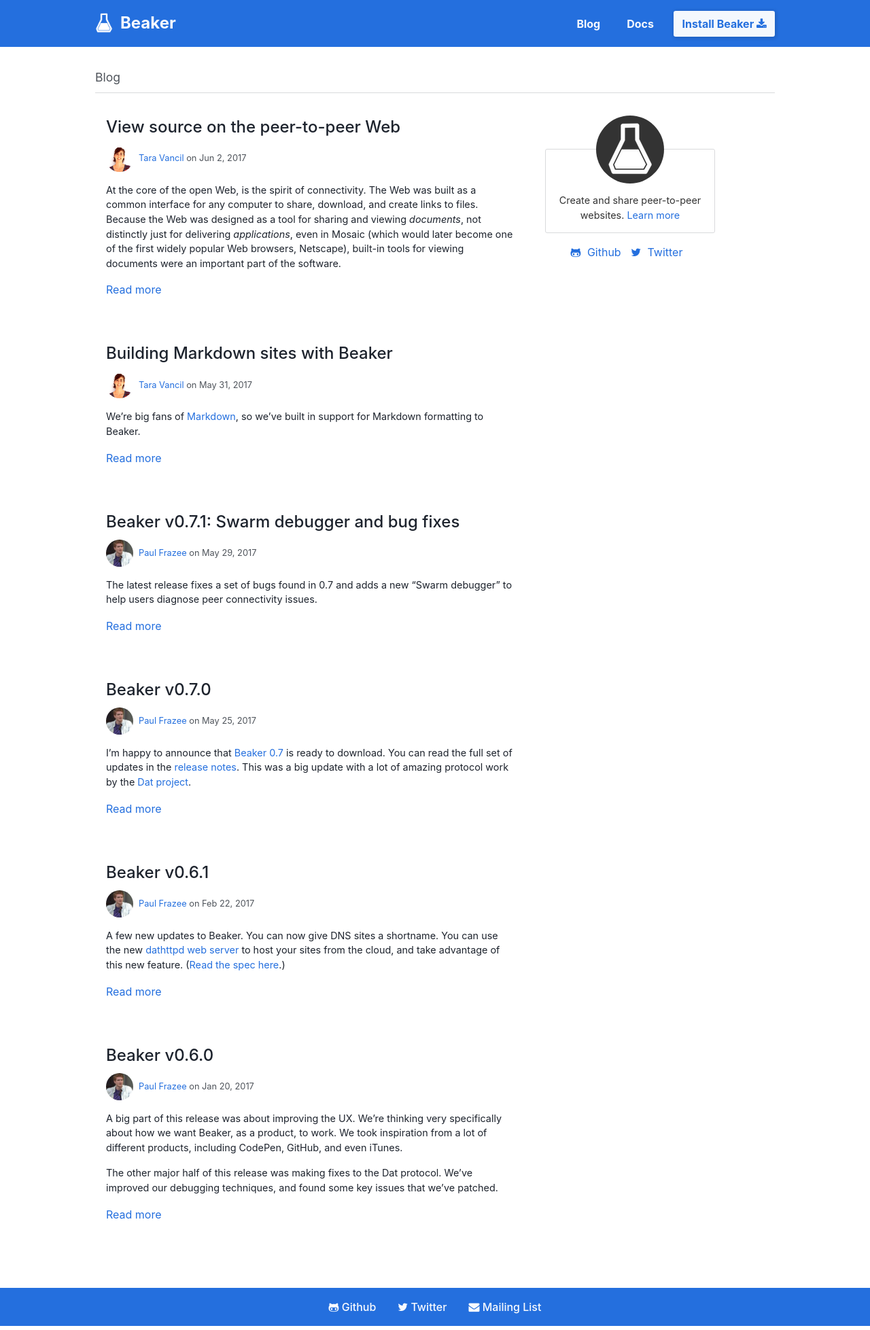
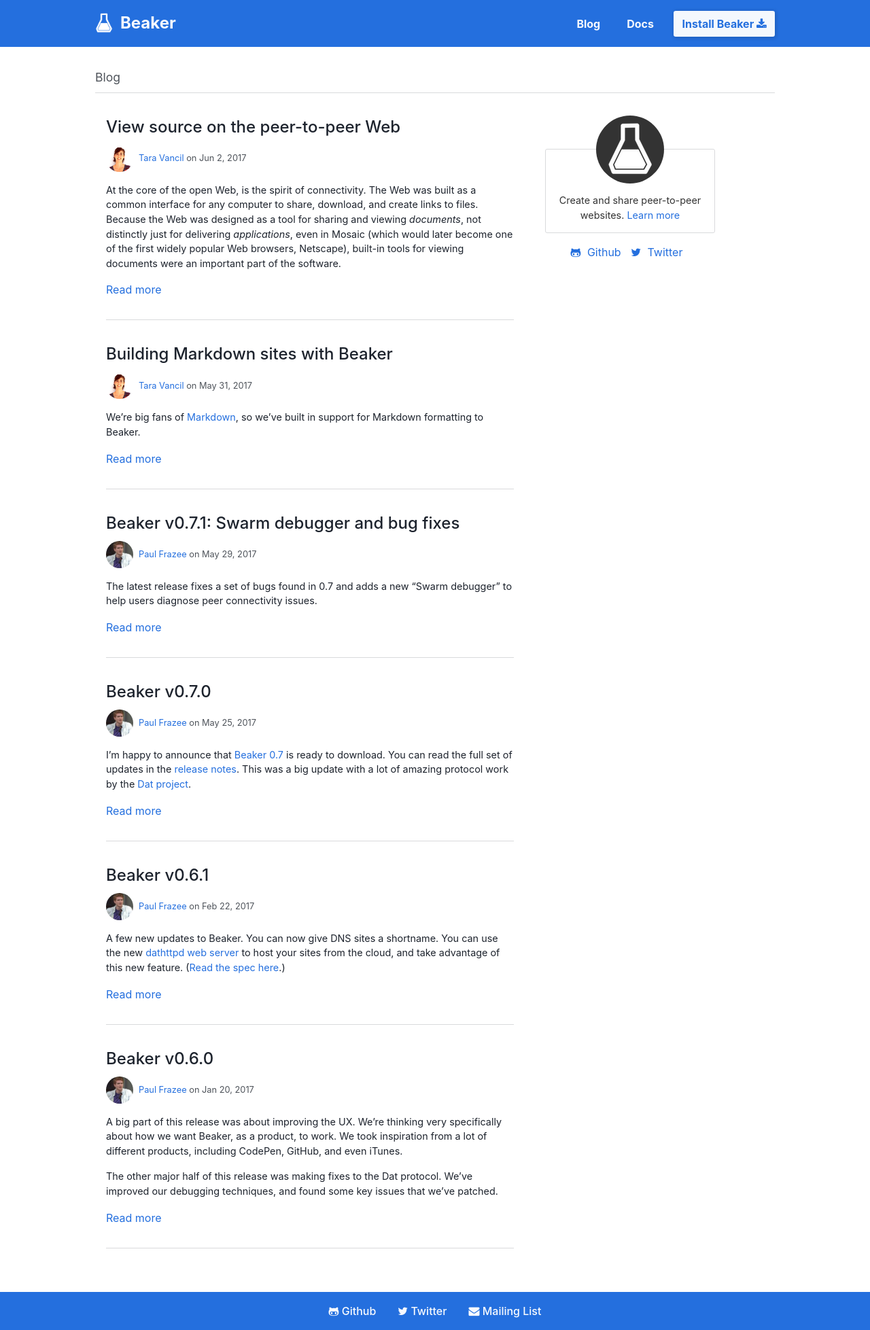
Before and after one commit to beakerbrowser/beakerbrowser.com, a Jekyll site: the page built from blog/index.html, in a window 1280 px wide. Shown: the whole page at 68% size. Built offline with Jekyll 4.4.1, drawn with Linux system fonts in a browser that asks for light colours.

Commit message:
Add borders between posts

```diff
--- a/css/pages/_blog.scss
+++ b/css/pages/_blog.scss
@@ -48,7 +48,9 @@
   }
 
   .post {
-    margin-bottom: 4rem;
+    padding-bottom: 2rem;
+    margin-bottom: 2rem;
+    border-bottom: 1px solid $gray--mid;
 
     h2 {
       margin-bottom: 0.5rem;
```
